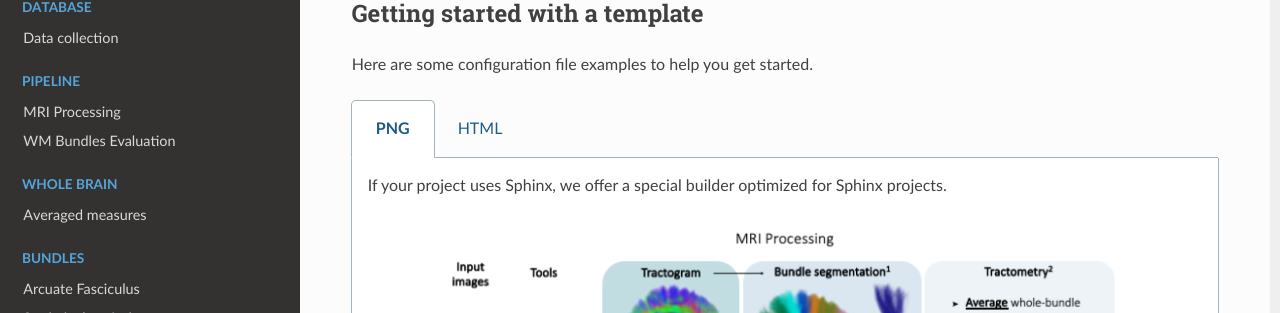
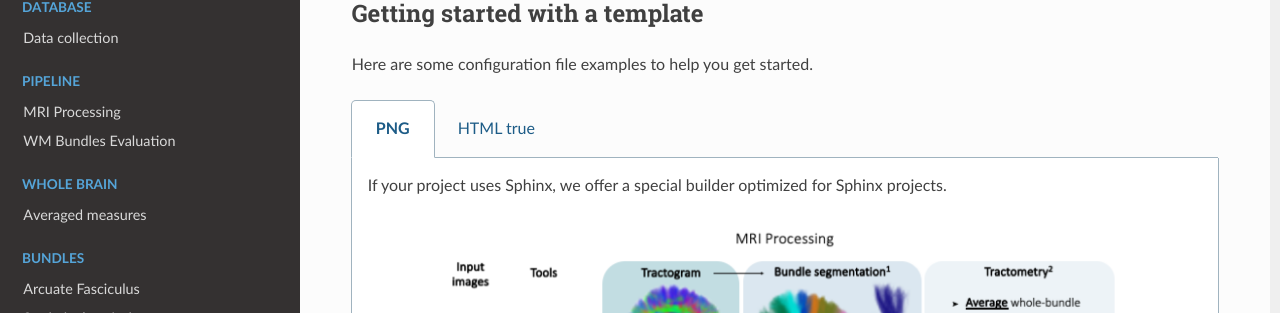
Before and after one commit to Manonedde/scil_mri_longdata, a Sphinx documentation site: the page built from docs/source/bundles/rst_rtd_tabs.rst, in a window 1280 px wide and 900 px high, scrolled down 917 px. Shown: the part 139-452 px from the top of the window. Built offline with Sphinx 7.4.7 and the Read the Docs theme 2.0.0, drawn with Linux system fonts in a browser that asks for light colours; pages that are not in the unit, such as notebooks, are missing from menus.

Commit message:
update in tab

```diff
--- a/docs/source/bundles/rst_rtd_tabs.rst
+++ b/docs/source/bundles/rst_rtd_tabs.rst
@@ -47,13 +47,13 @@ Here are some configuration file examples to help you get started.
           :width: 700
 
 
-    .. tab:: HTML
+    .. tab:: HTML true
 
         If your project uses MkDocs,
         we offer a special builder optimized for MkDocs projects.
 
 
-        .. raw:: html frame
+        .. raw:: html
 
             <iframe src="../_static/AF_volume_profile.html"  width=800 height=500 style="padding:0; border:0; display: block; margin-left: auto; margin-right: auto"></iframe>
 
```
